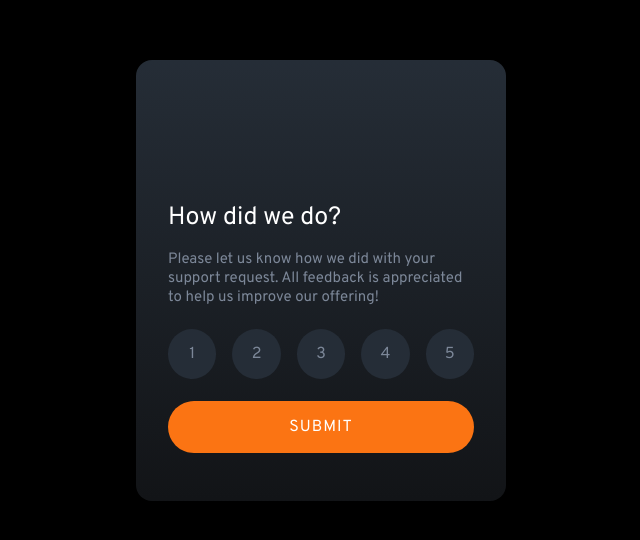
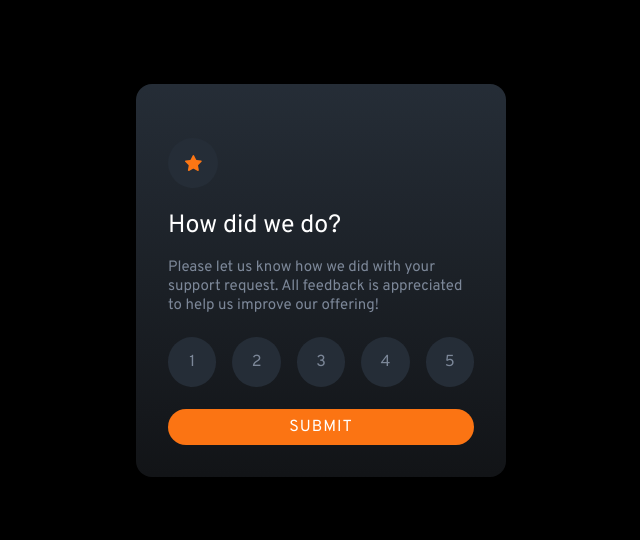
Before and after one commit to ZaminMirzad/interactive-rating-component, a plain HTML site: page index.html in a window 1280 px wide. Shown: the part 120-660 px from the top of the page, without its empty margins (319-959 px from the left). Drawn offline with Linux system fonts and the light colour scheme.

Commit message:
design fix

```diff
--- a/index.html
+++ b/index.html
@@ -23,7 +23,16 @@
   <body>
     <div class="card-wrapper">
       <div class="card" id="card">
-        <div class="card-rating__stars" id="starContainer"></div>
+        <div class="card-rating__stars" id="starContainer">
+          <span class="star"
+            ><svg width="17" height="16" xmlns="http://www.w3.org/2000/svg">
+              <path
+                d="m9.067.43 1.99 4.031c.112.228.33.386.58.422l4.45.647a.772.772 0 0 1 .427 1.316l-3.22 3.138a.773.773 0 0 0-.222.683l.76 4.431a.772.772 0 0 1-1.12.813l-3.98-2.092a.773.773 0 0 0-.718 0l-3.98 2.092a.772.772 0 0 1-1.119-.813l.76-4.431a.77.77 0 0 0-.222-.683L.233 6.846A.772.772 0 0 1 .661 5.53l4.449-.647a.772.772 0 0 0 .58-.422L7.68.43a.774.774 0 0 1 1.387 0Z"
+                fill="#FC7614"
+              />
+            </svg>
+          </span>
+        </div>
         <!-- End rating stars -->
         <div class="card-content" id="card-content">
           <img
--- a/styles.scss
+++ b/styles.scss
@@ -37,7 +37,7 @@ body {
     );
 
     .card {
-      padding: 1rem 0;
+      padding: 0;
       .card-rating__stars {
         width: 100%;
         height: 30px;
@@ -111,7 +111,7 @@ body {
         width: 100%;
         background: var(--primary);
         border-radius: 2rem;
-        padding: 1rem;
+        padding: 0.5rem 1rem;
         display: flex;
         justify-content: center;
         align-items: center;
```
Also changed, not shown: styles/styles.css, 1 other file.
